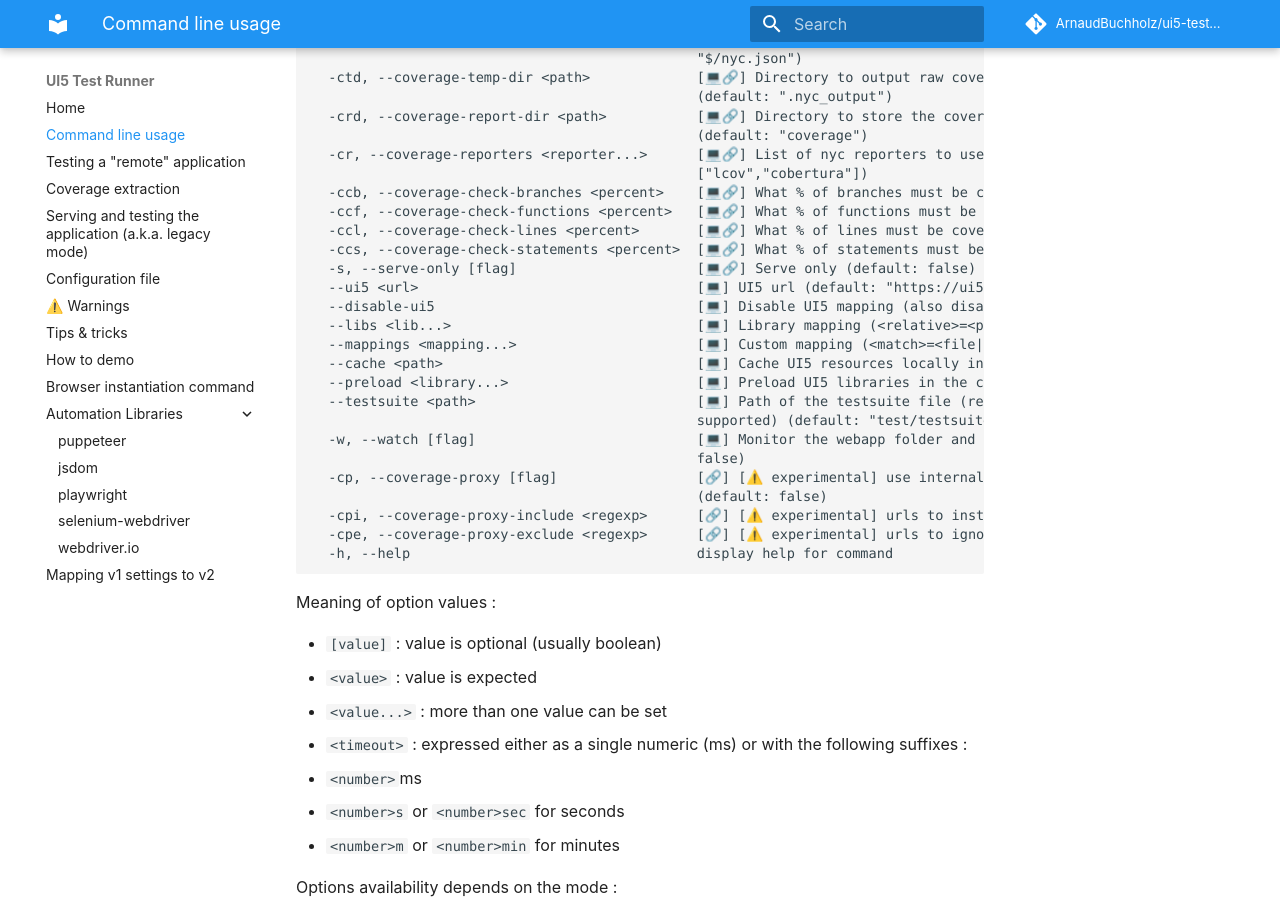
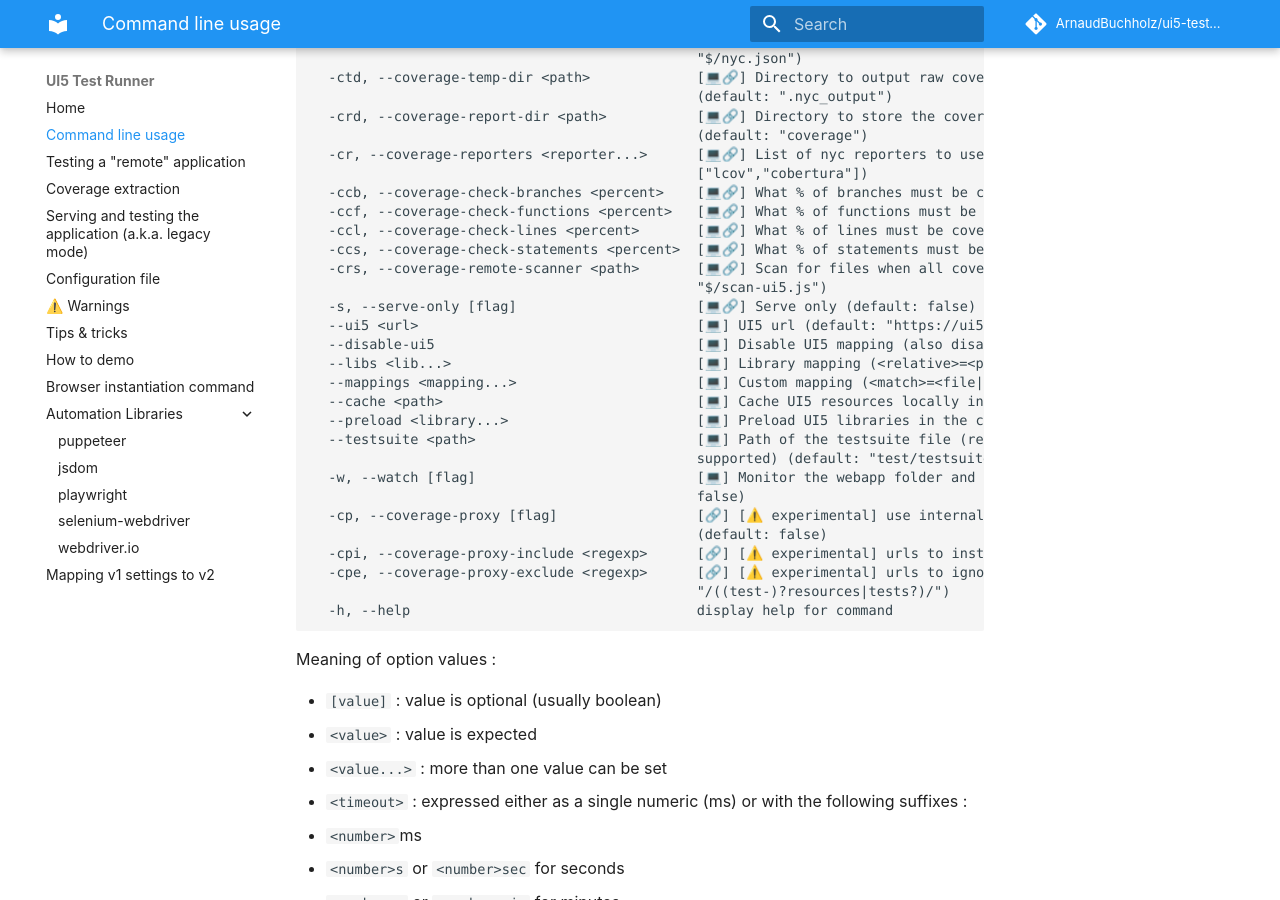
Before and after one commit to ArnaudBuchholz/ui5-test-runner, an MkDocs documentation site: the page built from docs/usage.md, in a window 1280 px wide and 900 px high, scrolled down 1182 px. Built offline with MkDocs 1.6.1 and Material for MkDocs 9.7.7, drawn with Linux system fonts in a browser that asks for light colours; comment, search, counter and statistics services are not loaded.

Commit message:
documentation: expose new option

````diff
--- a/docs/usage.md
+++ b/docs/usage.md
@@ -65,6 +65,8 @@
   -ccf, --coverage-check-functions <percent>   [💻🔗] What % of functions must be covered (default: 0)
   -ccl, --coverage-check-lines <percent>       [💻🔗] What % of lines must be covered (default: 0)
   -ccs, --coverage-check-statements <percent>  [💻🔗] What % of statements must be covered (default: 0)
+  -crs, --coverage-remote-scanner <path>       [💻🔗] Scan for files when all coverage is requested (default:
+                                               "$/scan-ui5.js")
   -s, --serve-only [flag]                      [💻🔗] Serve only (default: false)
   --ui5 <url>                                  [💻] UI5 url (default: "https://ui5.sap.com")
   --disable-ui5                                [💻] Disable UI5 mapping (also disable libs) (default: false)
@@ -78,8 +80,9 @@
                                                false)
   -cp, --coverage-proxy [flag]                 [🔗] [⚠️ experimental] use internal proxy to instrument remote files
                                                (default: false)
-  -cpi, --coverage-proxy-include <regexp>      [🔗] [⚠️ experimental] urls to instrument for coverage (default: {})
-  -cpe, --coverage-proxy-exclude <regexp>      [🔗] [⚠️ experimental] urls to ignore for coverage (default: {})
+  -cpi, --coverage-proxy-include <regexp>      [🔗] [⚠️ experimental] urls to instrument for coverage (default: ".*")
+  -cpe, --coverage-proxy-exclude <regexp>      [🔗] [⚠️ experimental] urls to ignore for coverage (default:
+                                               "/((test-)?resources|tests?)/")
   -h, --help                                   display help for command
 ```
 
````
